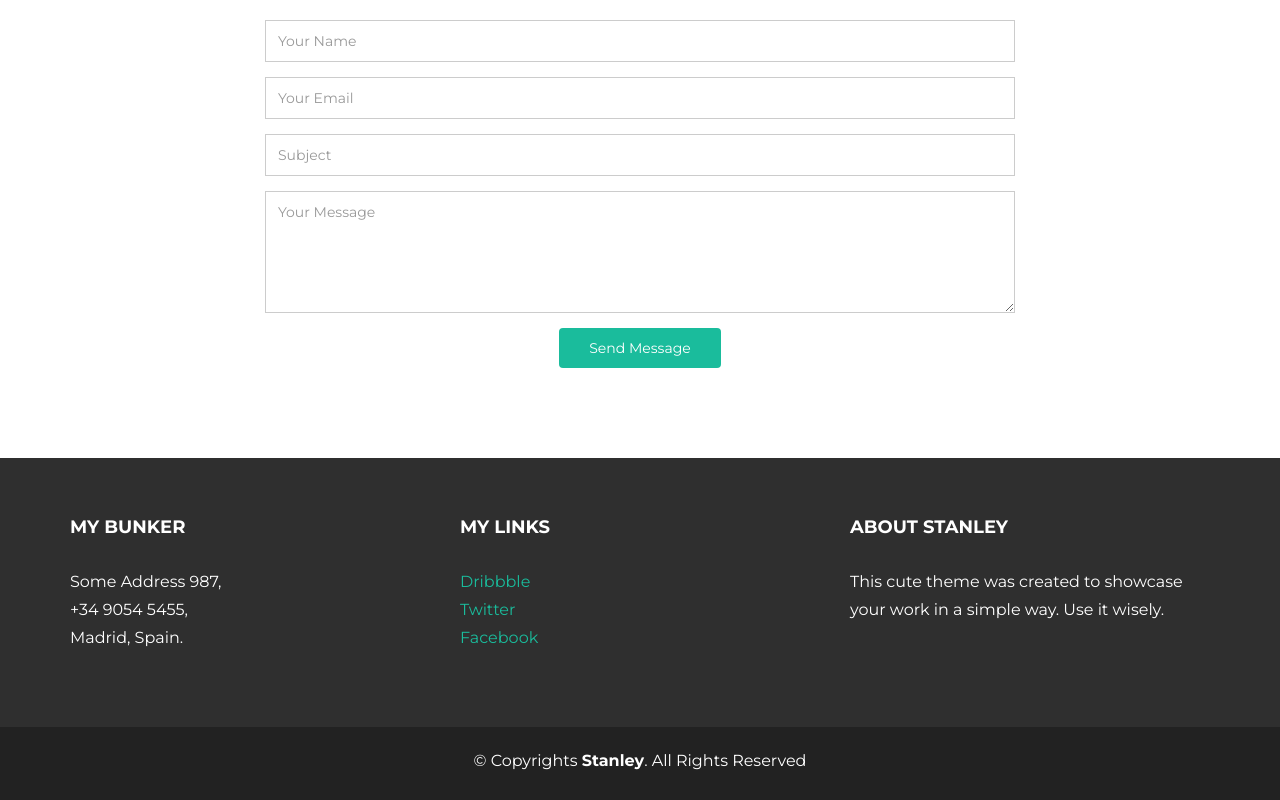
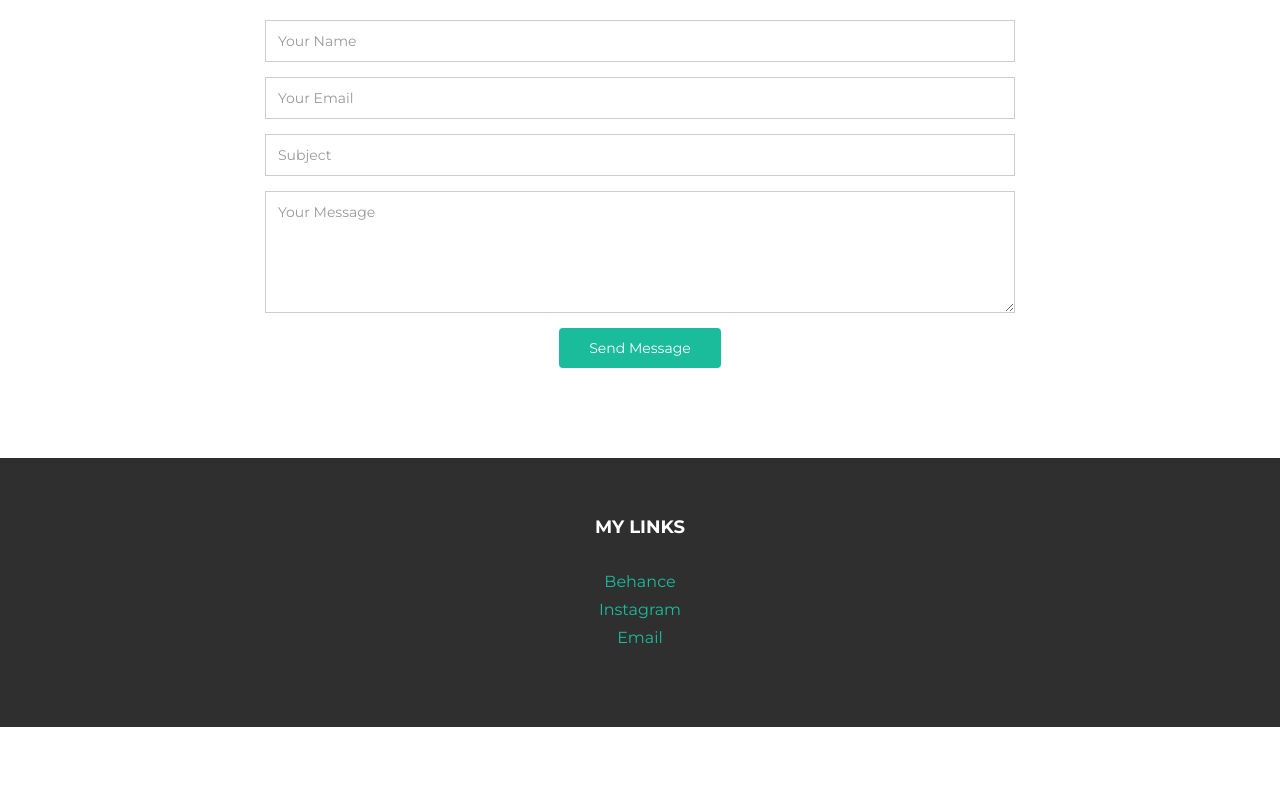
Before and after one commit to GilesWilmore-UX/portfolio-website, a plain HTML site: page contact.html in a window 1280 px wide. Shown: the part 348-1148 px from the top of the page. After the commit the page ends 1075 px from the top, so only its background shows below. Drawn offline with Linux system fonts and the light colour scheme; a script that the page names is missing.

Commit message:
changes download

```diff
--- a/contact.html
+++ b/contact.html
@@ -108,44 +108,21 @@
   <!-- +++++ Footer Section +++++ -->
 
   <div id="footer">
-    <div class="container">
+    <div class="container centered">
       <div class="row">
-        <div class="col-lg-4">
-          <h4>My Bunker</h4>
+
+
+        <div class="col-lg-12">
+          <h4>My Links</h4>
           <p>
-            Some Address 987,<br/> +34 9054 5455, <br/> Madrid, Spain.
+            <a href="https://www.behance.net/gileswilmore">Behance</a><br/>
+            <a href="#">Instagram</a><br/>
+            <a href="#">Email</a>
           </p>
         </div>
-        <!-- /col-lg-4 -->
-
-        <div class="col-lg-4">
-          <h4>My Links</h4>
-          <p>
-            <a href="#">Dribbble</a><br/>
-            <a href="#">Twitter</a><br/>
-            <a href="#">Facebook</a>
-          </p>
         </div>
-        <!-- /col-lg-4 -->
-
-        <div class="col-lg-4">
-          <h4>About Stanley</h4>
-          <p>This cute theme was created to showcase your work in a simple way. Use it wisely.</p>
         </div>
-        <!-- /col-lg-4 -->
-      </div>
-    </div>
-  </div>
-
-  <div id="copyrights">
-    <div class="container">
-      <p>
-        &copy; Copyrights <strong>Stanley</strong>. All Rights Reserved
-      </p>
-
-    </div>
-  </div>
-  <!-- / copyrights -->
+        </div>
 
   <!-- JavaScript Libraries -->
   <script src="lib/jquery/jquery.min.js"></script>
```
Also changed, not shown: about.html (+1 -1 lines), 2 other files.
